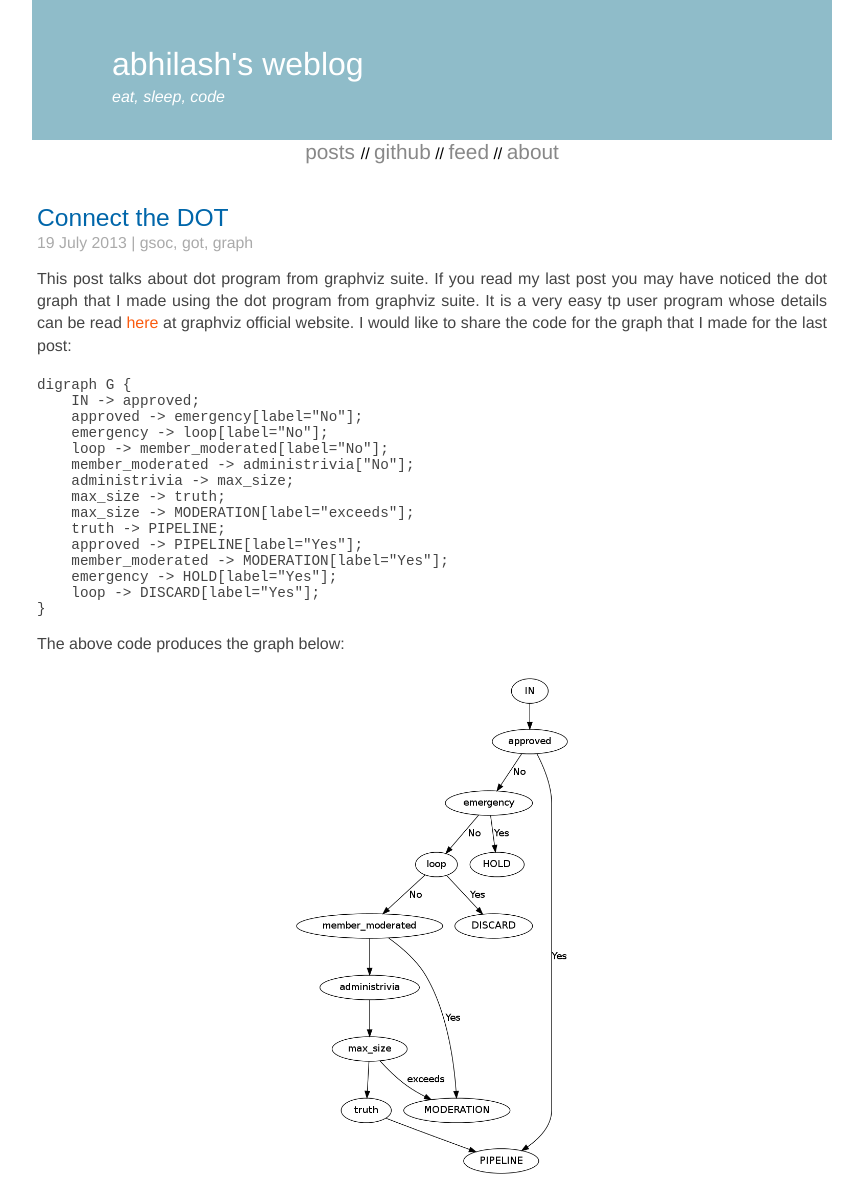
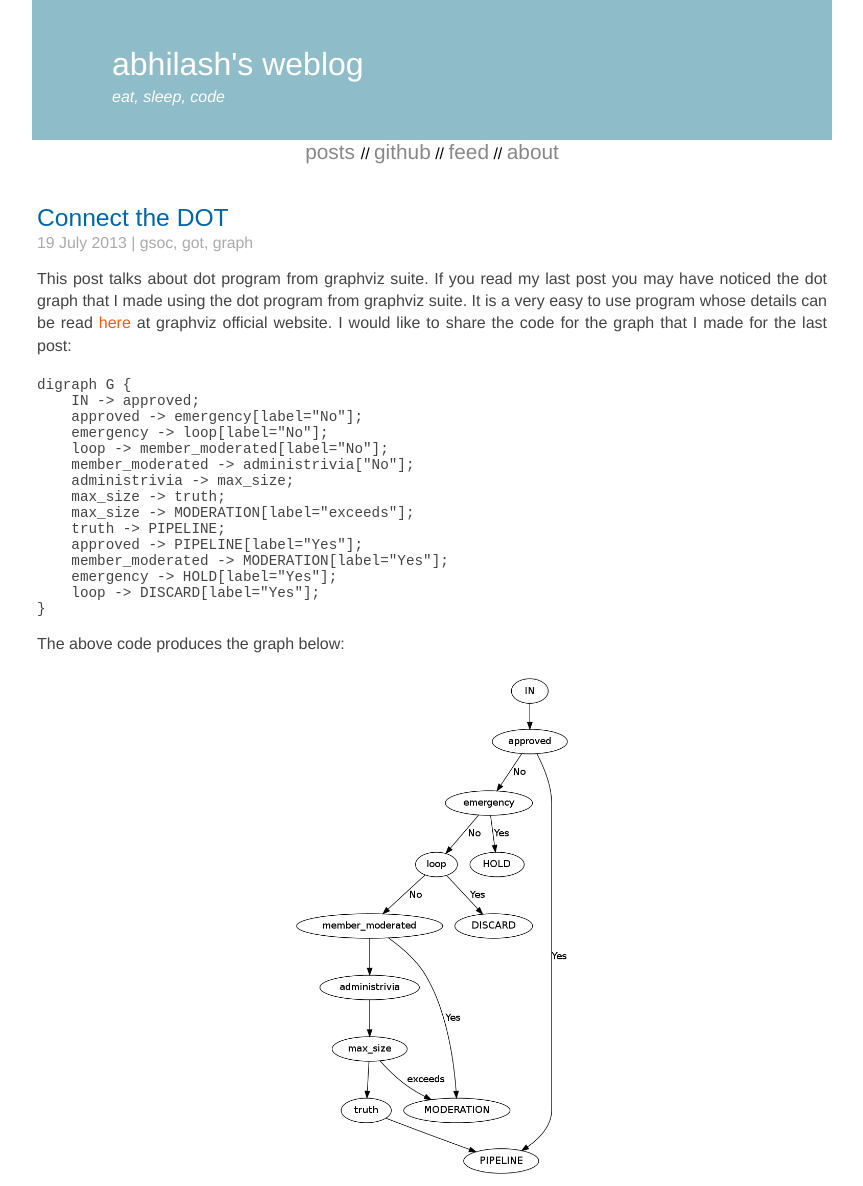
Before and after one commit to maxking/maxking.github.com, a Jekyll site: the page built from _posts/2013-07-19-connect-the-dot.html, in a window 1280 px wide. Shown: the whole page, without its empty margins (208-1071 px from the left). Built offline with Jekyll 4.4.1, drawn with Linux system fonts in a browser that asks for light colours; some web fonts are replaced; Markdown is read by kramdown in place of the engine named in the settings; comment, search, counter and statistics services are not loaded.

Commit message:
fixed a spelling mistake

```diff
--- a/_posts/2013-07-19-connect-the-dot.html
+++ b/_posts/2013-07-19-connect-the-dot.html
@@ -7,7 +7,7 @@ tags: gsoc got graph
 ---
 <p>This post talks about dot program from graphviz suite. If you read my last
 post you may have noticed the dot graph that I made using the dot program from
-graphviz suite. It is a very easy tp user program whose details can be
+graphviz suite. It is a very easy to use program whose details can be
 read <a href="http://www.graphviz.org/">here</a> at graphviz official website. I
 would like to share the code for the graph that I made for the last post:
 </p>
```
